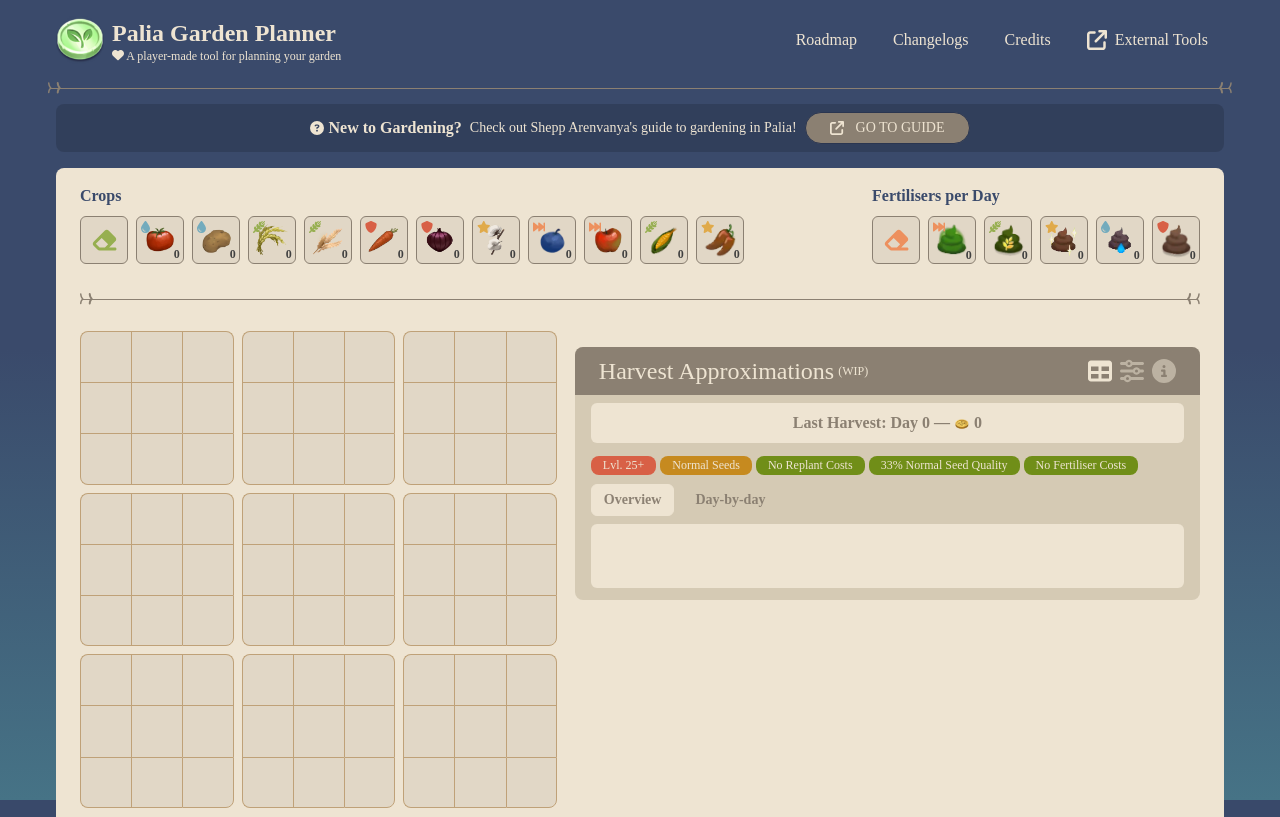
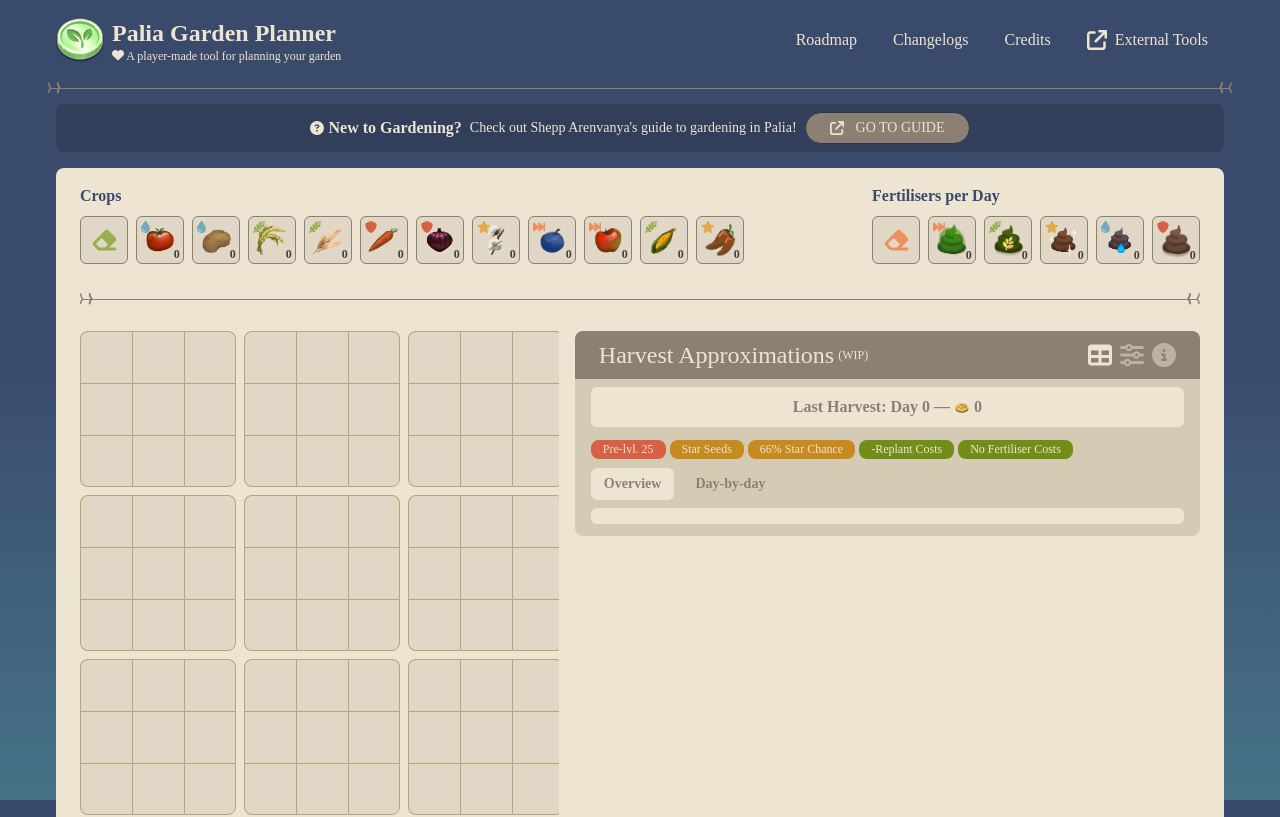
Before and after one commit to VincentAmante/palia-tools, a Nuxt app: page / in a window 1280 px wide. Shown: the top 817 px of the page. Built offline with nearby package versions, Linux system fonts and the light colour scheme; a web font is replaced by a local one.

Commit message:
[UI] Tweaks

```diff
--- a/assets/scripts/garden-planner/classes/crop.ts
+++ b/assets/scripts/garden-planner/classes/crop.ts
@@ -156,9 +156,15 @@ class Crop {
     }
   }
 
-  get totalGrowTime(): number {
-    const { growthTime, reharvestCooldown, reharvestLimit } = this._produceInfo
-    return growthTime + reharvestCooldown * reharvestLimit
+  getTotalGrowTime(hasGrowthBoost: boolean = false): number {
+    let { growthTime, reharvestCooldown, reharvestLimit } = this._produceInfo
+
+    if (hasGrowthBoost) {
+      growthTime = Math.ceil((growthTime / 3) * 2)
+      reharvestCooldown = Math.ceil((reharvestCooldown / 3) * 2)
+    }
+
+    return growthTime + (reharvestCooldown * reharvestLimit)
   }
 
   calculateGoldValue(
--- a/assets/scripts/garden-planner/classes/garden.ts
+++ b/assets/scripts/garden-planner/classes/garden.ts
@@ -290,13 +290,17 @@ class Garden {
       }
     }
 
+    const useGrowthBoost = options.useGrowthBoost
     // max growth time is the maximum growth time of all crops, and then reharvest cooldown multiplied by rehavest limit
     let maxGrowthTime = Math.max(
       ...Array.from(individualCrops.values()).map((tile) => {
         if (tile.crop?.produceInfo == null)
           return 0
 
-        return tile.crop.totalGrowTime
+        return tile.crop.getTotalGrowTime(
+          (useGrowthBoost ?? false)
+          && tile.bonuses.includes(Bonus.SpeedIncrease),
+        )
       }),
     )
 
@@ -337,7 +341,9 @@ class Garden {
         )
           continue
 
-        if (day > crop.totalGrowTime && !options.includeReplant)
+        const hasGrowthBoost = (useGrowthBoost ?? false) && tile.bonuses.includes(Bonus.SpeedIncrease)
+
+        if (day > crop.getTotalGrowTime(hasGrowthBoost))
           continue
 
         const baseStarChance
@@ -348,10 +354,7 @@ class Garden {
               : options.baseChanceOverride ?? 0
 
         const { base, withBonus } = crop.produceInfo
-
-        // * Uncomment when speedboost behaviour is properly implemented
-        // const { isHarvestable, doReplant } = crop.isHarvestableOnDay(day, tile.bonuses.includes(Bonus.SpeedIncrease))
-        const { isHarvestable, doReplant } = crop.isHarvestableOnDay(day)
+        const { isHarvestable, doReplant } = crop.isHarvestableOnDay(day, hasGrowthBoost)
 
         if (isHarvestable) {
           let finalStarChance = baseStarChance
@@ -437,6 +440,7 @@ class Garden {
           = seedsRemainder[cropType as CropType].star
       }
     }
+
     return {
       harvests,
       harvestTotal,
--- a/assets/scripts/garden-planner/utils/garden-helpers.ts
+++ b/assets/scripts/garden-planner/utils/garden-helpers.ts
@@ -8,6 +8,7 @@ export interface ICalculateYieldOptions {
   starChanceOverride?: number
   baseChanceOverride?: number
   includeReplantCost?: boolean
+  useGrowthBoost?: boolean
   level: number
 }
 
--- a/components/CropTile.vue
+++ b/components/CropTile.vue
@@ -111,7 +111,7 @@ const border = computed(() => {
 
 <template>
   <div
-    class="border-misc-saturated relative select-none min-w-[3rem] xl:min-w-[3.2rem] hover:bg-primary aspect-square cursor-pointer flex flex-col overflow-hidden isolate items-center justify-center"
+    class="border-misc-saturated relative select-none min-w-[3rem] xl:min-w-[3.25rem] hover:bg-primary aspect-square cursor-pointer flex flex-col overflow-hidden isolate items-center justify-center"
     :class="[(isDisabled ? 'invisible' : ''),
              border,
              borderRadius,
@@ -123,14 +123,14 @@ const border = computed(() => {
       <nuxt-img
         v-if="(selectedItem.val instanceof Crop && tile?.isHovered)"
         format="webp"
-        draggable="false" class="select-none p-1 max-w-[38px] md:max-w-[40px] 2xl:max-w-[44px] opacity-50"
+        draggable="false" class="select-none p-1 max-w-[38px] md:max-w-[38px] 2xl:max-w-[40px] opacity-50"
         :src="selectedItem.val.image"
         :srcset="undefined"
       />
       <nuxt-img
         v-else-if="(tile?.crop?.image && tile?.crop?.image.length > 0)" width="48px" height="48px"
         format="webp"
-        draggable="false" class="select-none p-1 max-w-[38px] md:max-w-[40px] 2xl:max-w-[44px]"
+        draggable="false" class="select-none p-1 max-w-[36px] md:max-w-[38px] 2xl:max-w-[40px]"
         :src="tile?.crop?.image"
         :srcset="undefined"
       />
@@ -138,7 +138,7 @@ const border = computed(() => {
         {{ code as string || ' ' }}
       </div>
     </div>
-    <ul class="absolute top-0 left-0 m-0 text-[9px] md:text-[0.5rem] xl:py-[1px] flex w-full gap-[0.6px] xl:gap-[1.3px] justify-center">
+    <ul class="absolute top-0 left-0 m-0 text-[9px] md:text-[0.5rem] xl:py-[1px] flex w-full gap-[0.6px] xl:gap-[1.3px] justify-center ">
       <li v-show="bonuses?.includes(Bonus.SpeedIncrease)">
         <font-awesome-icon class="text-growth-boost" :icon="['fas', 'forward-fast']" />
       </li>
@@ -152,7 +152,7 @@ const border = computed(() => {
         <font-awesome-icon class="text-water-retain" :icon="['fas', 'droplet']" />
       </li>
       <li v-show="bonuses?.includes(Bonus.WeedPrevention)">
-        <font-awesome-icon class=" text-weed-prevention" :icon="['fas', 'shield']" />
+        <font-awesome-icon class="text-weed-prevention" :icon="['fas', 'shield']" />
       </li>
     </ul>
     <div class="absolute bottom-0 right-0 p-[2px]">
--- a/components/HarvestCalculator.vue
+++ b/components/HarvestCalculator.vue
@@ -21,14 +21,15 @@ const props = defineProps({
 
 const isTakingScreenshot = useTakingScreenshot()
 
-const options = useStorage('approximator-options', {
+const options = useStorage('approximator-options-OCT1023', {
   days: 0,
-  postLevel25: true,
-  allStarSeeds: false,
+  postLevel25: false,
+  allStarSeeds: true,
   includeReplant: true,
-  includeReplantCost: false,
+  includeReplantCost: true,
   baseChanceStarSeed: 66,
   baseChanceNormalSeed: 33,
+  useGrowthBoost: false,
 })
 
 const harvestData = computed<ISimulateYieldResult>(() => {
@@ -97,7 +98,7 @@ watchEffect(() => {
 </script>
 
 <template>
-  <section class="collapse collapse-arrow rounded-none lg:rounded-lg w-full lg:h-fit lg:pt-4 lg:py-0 lg:mx-0 lg:pl-2 xl:px-2 xl:pl-4 z-50 overflow-visible lg:max-w-3xl transition-all">
+  <section class="collapse collapse-arrow rounded-none lg:rounded-lg w-full lg:h-fit lg:py-0 lg:mx-0 lg:pl-2 xl:px-2 xl:pl-4 z-50 overflow-visible lg:max-w-3xl transition-all">
     <div
       class="bg-primary lg:rounded-lg"
       :class="isTakingScreenshot.get ? 'rounded-lg' : 'pt-2 md:pt-0 pb-6 lg:pb-0'"
@@ -205,6 +206,7 @@ watchEffect(() => {
           :include-replant-cost="options.includeReplantCost"
           :base-chance-star-seed="options.baseChanceStarSeed"
           :base-chance-normal-seed="options.baseChanceNormalSeed"
+          :use-growth-boost="options.useGrowthBoost"
         />
         <div v-if="!isTakingScreenshot.get" class="tabs gap-2 pt-1">
           <div
@@ -404,6 +406,17 @@ watchEffect(() => {
               </template>
             </OptionCard>
 
+            <OptionCard label="useGrowthBoost" name="Use Growth Boost">
+              <template #input>
+                <input v-model="options.useGrowthBoost" class="toggle rounded-md" type="checkbox">
+              </template>
+              <template #labels>
+                <p>
+                  Factors in growth boost when simulating yields, does not account for any RNG and is theoretical
+                </p>
+              </template>
+            </OptionCard>
+
             <OptionCard label="includeFertiliserCosts" name="Include Fertiliser Costs" disabled>
               <template #input>
                 <input class="toggle rounded-md" type="checkbox" disabled>
--- a/components/TimeDisplay.vue
+++ b/components/TimeDisplay.vue
@@ -40,7 +40,7 @@ const {
 } = useWebNotification(
   {
     title: '6:00 AM in Palia',
-    body: 'Time to Harvest!',
+    body: 'Check your garden!',
     icon: '/logo.webp',
     requestPermissions: false,
   },
--- a/components/garden-planner/HarvestCalculator/HCTags.vue
+++ b/components/garden-planner/HarvestCalculator/HCTags.vue
@@ -6,6 +6,7 @@ defineProps({
   includeReplantCost: Boolean,
   baseChanceStarSeed: Number,
   baseChanceNormalSeed: Number,
+  useGrowthBoost: Boolean,
 })
 </script>
 
@@ -14,14 +15,18 @@ defineProps({
     <p class="py-[0.1rem] px-3 rounded-lg text-center flex items-center bg-weed-prevention text-xs">
       {{ (postLevel25) ? 'Lvl. 25+' : 'Pre-lvl. 25' }}
     </p>
+    <p v-show="useGrowthBoost" class="py-[0.1rem] px-3 rounded-lg text-center flex items-center bg-growth-boost text-xs ">
+      <font-awesome-icon :icon="['fas', 'forward-fast']" class="mr-1" />
+      Growth Boost
+    </p>
     <p class="py-[0.1rem] px-3 rounded-lg text-center flex items-center bg-quality-increase-dark text-xs ">
       {{ (allStarSeeds) ? 'Star Seeds' : 'Normal Seeds' }}
     </p>
     <p v-if="!(postLevel25) && allStarSeeds" class="py-[0.1rem] px-3 rounded-lg text-center flex items-center bg-quality-increase-dark text-xs ">
       {{ baseChanceStarSeed
-      }}% Star Seed
-      Quality
+      }}% Star Chance
     </p>
+
     <p v-show="(!includeReplant)" class="py-[0.1rem] px-3 rounded-lg text-center flex items-center bg-harvest-boost-dark text-xs">
       No Replant
     </p>
@@ -34,8 +39,7 @@ defineProps({
     </p>
 
     <p v-if="!(allStarSeeds)" class="py-[0.1rem] px-3 rounded-lg text-center flex items-center bg-harvest-boost-dark text-xs">
-      {{ baseChanceNormalSeed }}% Normal Seed
-      Quality
+      {{ baseChanceNormalSeed }}% Star Chance
     </p>
     <p class="py-[0.1rem] px-3 rounded-lg text-center flex items-center bg-harvest-boost-dark text-xs">
       No Fertiliser Costs
--- a/components/garden-planner/HarvestCalculator/HCTotal.vue
+++ b/components/garden-planner/HarvestCalculator/HCTotal.vue
@@ -48,7 +48,7 @@ function getTooltipMessage(cropType: CropType, type: 'star' | 'base', produceAmo
 </script>
 
 <template>
-  <div class="flex flex-wrap gap-2 bg-accent p-1 rounded-md min-h-16 overflow-visible px-3">
+  <div class="flex flex-wrap gap-2 bg-accent rounded-md min-h-18 overflow-visible px-3 py-2">
     <template v-for="(crop, cropType) of processedYields.totalResult.crops" :key="cropType">
       <CropDisplay
         v-if="(crop.star.produce !== 0)"
```
